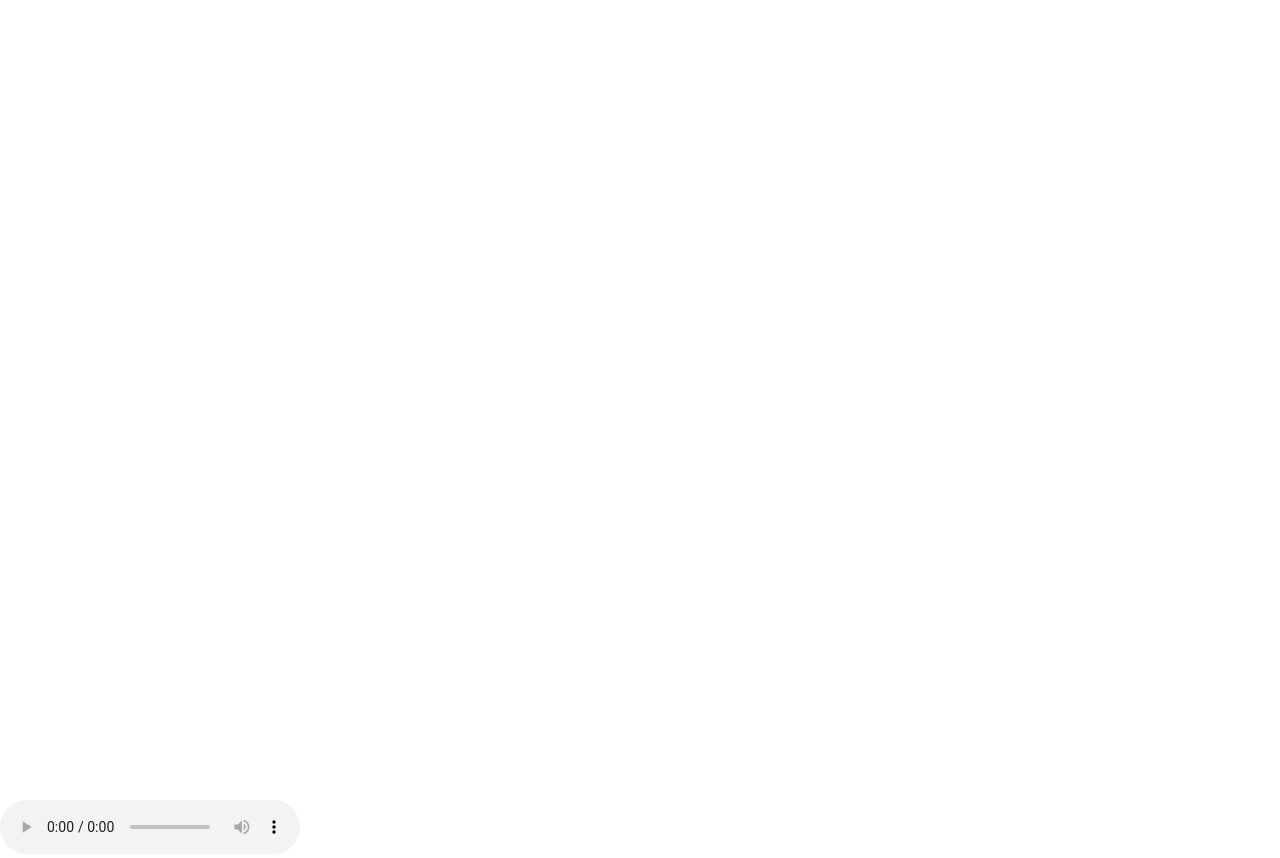
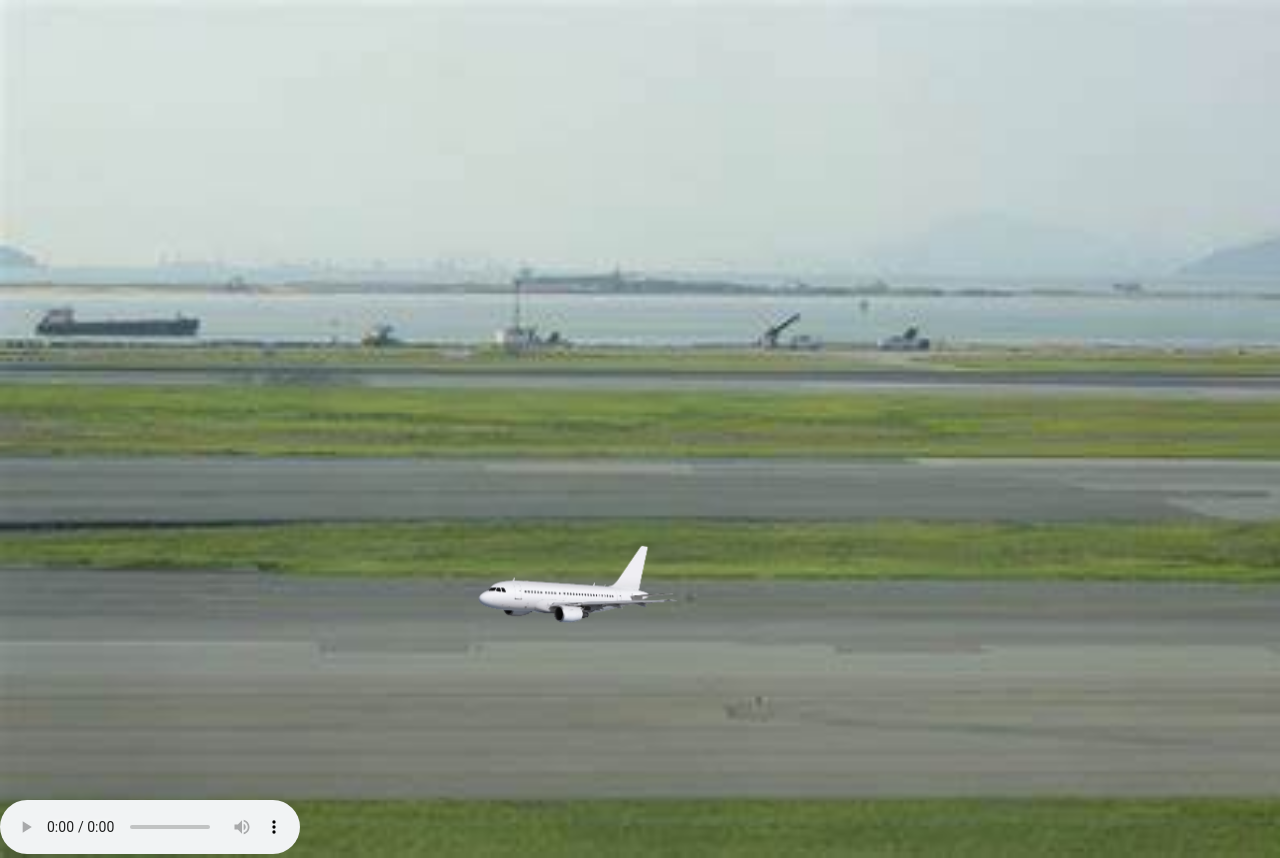
Before and after one commit to sam-crige/animation_plane, a plain HTML site: page index.html in a window 1280 px wide. Drawn offline with Linux system fonts and the light colour scheme; the site is published under a folder, as on GitHub Pages, so addresses that start at the root find nothing.

Commit message:
second commit

```diff
--- a/index.html
+++ b/index.html
@@ -7,8 +7,8 @@
     <link rel="stylesheet" href="style.css">
 </head>
 <body><section>
-    <div id="plane"><img src="/img/White-Aeroplane-PNG-removebg-preview (1).png" alt="" width="200"></div>
+    <div id="plane"><img src="img/White-Aeroplane-PNG-removebg-preview (1).png" alt="" width="200"></div>
 </section>
-    <div><audio src="/aud/airplane-sound.mp3" controls loop></audio></div>
+    <div><audio src="aud/airplane-sound.mp3" controls loop></audio></div>
 </body>
 </html>
--- a/style.css
+++ b/style.css
@@ -5,7 +5,7 @@
 }
 
 body{
-    background-image: url(/img/mainrunway.jpg);
+    background-image: url(img/mainrunway.jpg);
     background-repeat: no-repeat;
     background-size: cover;
 }
```
